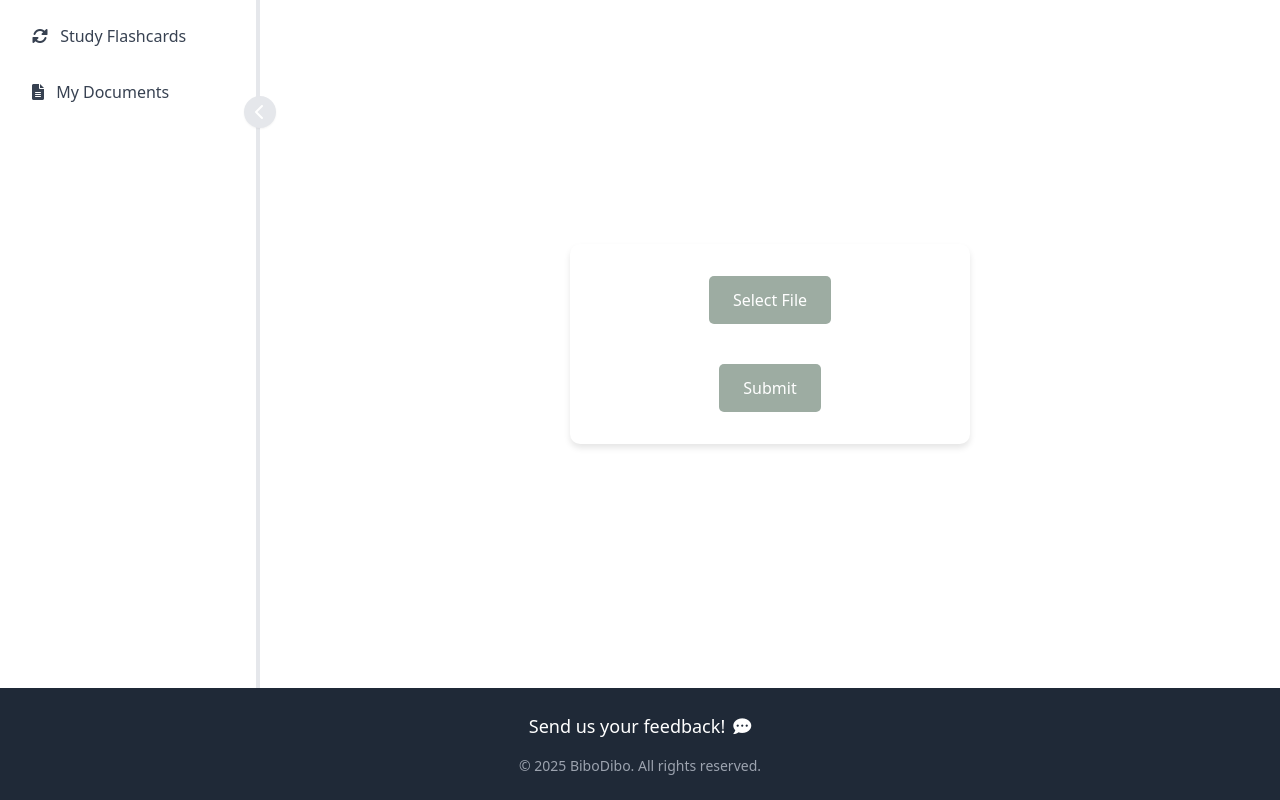
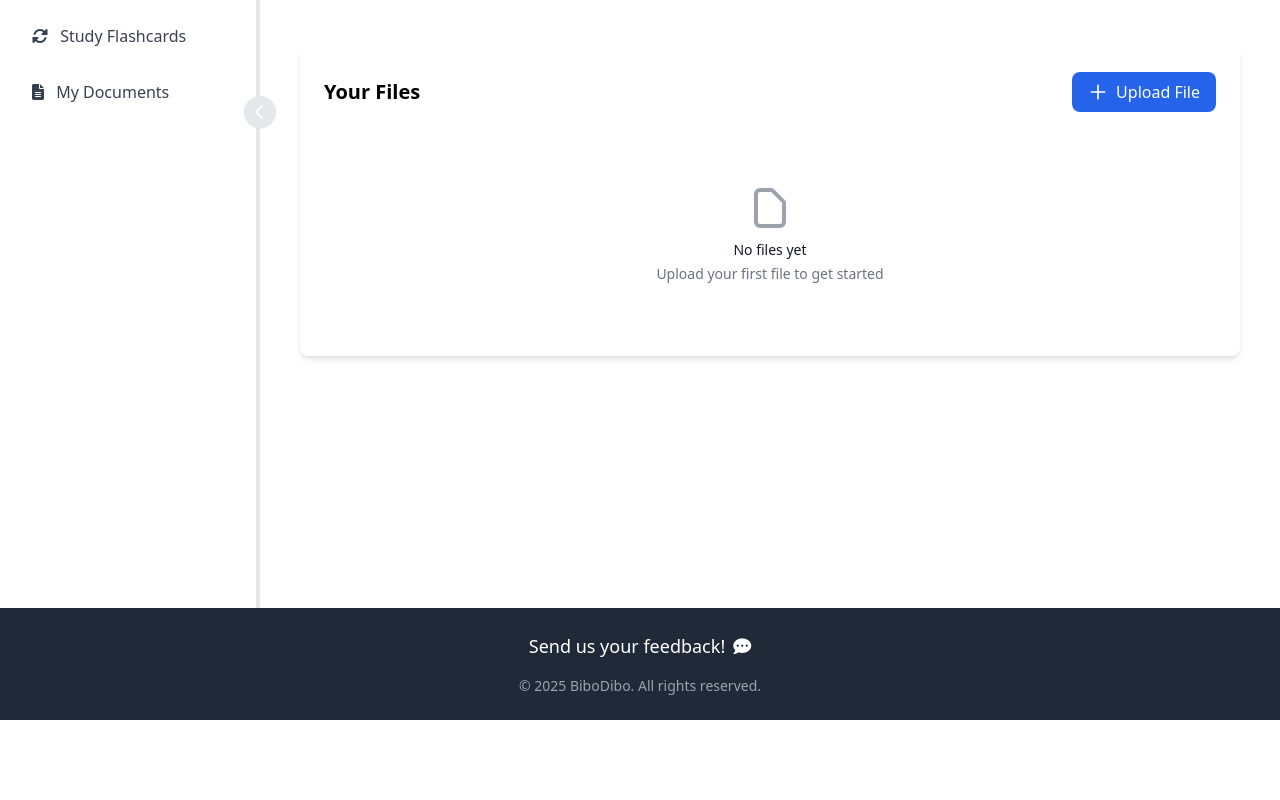
Before and after one commit to arnaugiribet/flashcards, a Django app: page /documents/ in a window 1280 px wide. Shown: the part 80-880 px from the top of the page. After the commit the page ends 800 px from the top, so only its background shows below. Run offline with Django 5.2, Linux system fonts and the light colour scheme; a user stored in the database is signed in; parts of the project's set-up code (start-up, migrations or seed data) failed here and were passed over; some libraries are stand-ins or nearby versions.

Commit message:
good my documents design

```diff
--- a/flashcards/templates/documents/user_documents.html
+++ b/flashcards/templates/documents/user_documents.html
@@ -1,45 +1,116 @@
 {% extends 'base.html' %}
 {% block content %}
-<div style="display: flex; justify-content: center; align-items: center; min-height: 80vh;">
-    <div class="upload-container" style="background-color: white; padding: 2rem; border-radius: 10px; box-shadow: 0 4px 6px rgba(0,0,0,0.1); width: 100%; max-width: 400px;">
-        <form method="POST" enctype="multipart/form-data" action="{% url 'upload_document' %}">
-            {% csrf_token %}
+<div class="container mx-auto p-6">
+    <!-- Single panel for files -->
+    <div class="bg-white rounded-lg shadow-md p-6">
+        <div class="flex justify-between items-center mb-6">
+            <h2 class="text-xl font-semibold">Your Files</h2>
+
+            <!-- Upload button in header -->
+            <div class="relative">
+                <label for="file-upload" class="inline-flex items-center px-4 py-2 bg-blue-600 text-white rounded-lg cursor-pointer hover:bg-blue-700 transition-colors">
+                    <svg class="w-5 h-5 mr-2" fill="none" stroke="currentColor" viewBox="0 0 24 24">
+                        <path stroke-linecap="round" stroke-linejoin="round" stroke-width="2" d="M12 4v16m8-8H4"></path>
+                    </svg>
+                    Upload File
+                </label>
+                <input id="file-upload" type="file" name="document" class="hidden" accept=".pdf,.txt,.docx">
+                <div id="upload-progress" class="hidden absolute top-full right-0 mt-2 text-sm text-gray-600"></div>
+            </div>
+        </div>
 
         {% if form.non_field_errors %}
-            <div style="color: red; margin-bottom: 1rem; text-align: center;">
+        <div class="text-red-500 mb-4 text-center">
             {% for error in form.non_field_errors %}
                 {{ error }}
             {% endfor %}
         </div>
         {% endif %}
 
-            <div style="margin-bottom: 1.5rem; text-align: center;">
-                <label for="file-upload" class="custom-file-upload" style="display: inline-block; padding: 0.75rem 1.5rem; background-color: #9daca2; color: white; border-radius: 5px; cursor: pointer; margin-bottom: 1rem;">
-                    Select File
-                </label>
-                <input id="file-upload" type="file" name="document" style="display: none;" accept=".pdf,.txt,.docx">
-                <div id="file-name" style="margin-top: 0.5rem; color: #666; font-size: 0.875rem;"></div>
-
-                {% if form.file.errors %}
-                <div style="color: red; font-size: 0.875rem; margin-top: 0.5rem;">
-                    {{ form.file.errors }}
-                </div>
+        {% if user_documents %}
+        <div class="overflow-hidden">
+            <div class="grid gap-3">
+                {% for document in user_documents %}
+                <div class="flex items-center p-3 border border-gray-200 rounded-lg hover:bg-gray-50 transition-colors">
+                    <!-- File icon based on type -->
+                    <div class="mr-4">
+                        {% if document.file_type == 'pdf' %}
+                        <svg class="w-8 h-8 text-red-500" fill="none" stroke="currentColor" viewBox="0 0 24 24">
+                            <path stroke-linecap="round" stroke-linejoin="round" stroke-width="2" d="M7 21h10a2 2 0 002-2V9.414a1 1 0 00-.293-.707l-5.414-5.414A1 1 0 0012.586 3H7a2 2 0 00-2 2v14a2 2 0 002 2z"></path>
+                        </svg>
+                        {% elif document.file_type == 'txt' %}
+                        <svg class="w-8 h-8 text-blue-500" fill="none" stroke="currentColor" viewBox="0 0 24 24">
+                            <path stroke-linecap="round" stroke-linejoin="round" stroke-width="2" d="M9 12h6m-6 4h6m2 5H7a2 2 0 01-2-2V5a2 2 0 012-2h5.586a1 1 0 01.707.293l5.414 5.414a1 1 0 01.293.707V19a2 2 0 01-2 2z"></path>
+                        </svg>
+                        {% else %}
+                        <svg class="w-8 h-8 text-gray-500" fill="none" stroke="currentColor" viewBox="0 0 24 24">
+                            <path stroke-linecap="round" stroke-linejoin="round" stroke-width="2" d="M7 21h10a2 2 0 002-2V9.414a1 1 0 00-.293-.707l-5.414-5.414A1 1 0 0012.586 3H7a2 2 0 00-2 2v14a2 2 0 002 2z"></path>
+                        </svg>
                         {% endif %}
                     </div>
 
-            <div style="text-align: center;">
-                <button type="submit" style="background-color: #9daca2; color: white; border: none; padding: 0.75rem 1.5rem; border-radius: 5px; cursor: pointer;">
-                    Submit
+                    <!-- File info -->
+                    <div class="flex-grow">
+                        <h3 class="font-medium">{{ document.name }}</h3>
+                        <div class="text-sm text-gray-500">
+                            {{ document.file_type|upper }} • Uploaded {{ document.uploaded_at|date:"M d, Y" }} at {{ document.uploaded_at|date:"H:i" }}
+                        </div>
+                    </div>
+
+                    <!-- Action buttons -->
+                    <div class="flex gap-2">
+                        <button class="p-2 text-gray-500 hover:text-blue-600 hover:bg-blue-50 rounded-full transition-colors">
+                            <svg class="w-5 h-5" fill="none" stroke="currentColor" viewBox="0 0 24 24">
+                                <path stroke-linecap="round" stroke-linejoin="round" stroke-width="2" d="M15 12a3 3 0 11-6 0 3 3 0 016 0z"></path>
+                                <path stroke-linecap="round" stroke-linejoin="round" stroke-width="2" d="M2.458 12C3.732 7.943 7.523 5 12 5c4.478 0 8.268 2.943 9.542 7-1.274 4.057-5.064 7-9.542 7-4.477 0-8.268-2.943-9.542-7z"></path>
+                            </svg>
+                        </button>
+                        <button class="p-2 text-gray-500 hover:text-red-600 hover:bg-red-50 rounded-full transition-colors">
+                            <svg class="w-5 h-5" fill="none" stroke="currentColor" viewBox="0 0 24 24">
+                                <path stroke-linecap="round" stroke-linejoin="round" stroke-width="2" d="M19 7l-.867 12.142A2 2 0 0116.138 21H7.862a2 2 0 01-1.995-1.858L5 7m5 4v6m4-6v6m1-10V4a1 1 0 00-1-1h-4a1 1 0 00-1 1v3M4 7h16"></path>
+                            </svg>
                         </button>
                     </div>
-        </form>
+                </div>
+                {% endfor %}
+            </div>
+        </div>
+        {% else %}
+        <div class="text-center py-12">
+            <svg class="mx-auto h-12 w-12 text-gray-400" fill="none" stroke="currentColor" viewBox="0 0 24 24">
+                <path stroke-linecap="round" stroke-linejoin="round" stroke-width="2" d="M7 21h10a2 2 0 002-2V9.414a1 1 0 00-.293-.707l-5.414-5.414A1 1 0 0012.586 3H7a2 2 0 00-2 2v14a2 2 0 002 2z"></path>
+            </svg>
+            <h3 class="mt-2 text-sm font-medium text-gray-900">No files yet</h3>
+            <p class="mt-1 text-sm text-gray-500">Upload your first file to get started</p>
+        </div>
+        {% endif %}
     </div>
 </div>
 
 <script>
 document.getElementById('file-upload').addEventListener('change', function() {
-    var fileName = this.files[0] ? this.files[0].name : 'No file selected';
-    document.getElementById('file-name').textContent = fileName;
+    if (this.files[0]) {
+        const formData = new FormData();
+        formData.append('document', this.files[0]);
+        formData.append('csrfmiddlewaretoken', '{{ csrf_token }}');
+
+        const progressElement = document.getElementById('upload-progress');
+        progressElement.textContent = 'Uploading...';
+        progressElement.classList.remove('hidden');
+
+        fetch('{% url "upload_document" %}', {
+            method: 'POST',
+            body: formData
+        })
+        .then(response => {
+            if (!response.ok) throw new Error('Upload failed');
+            window.location.reload();
+        })
+        .catch(error => {
+            progressElement.textContent = 'Upload failed. Please try again.';
+            progressElement.classList.add('text-red-500');
+        });
+    }
 });
 </script>
 {% endblock %}
--- a/flashcards/views.py
+++ b/flashcards/views.py
@@ -9,7 +9,7 @@ from django.contrib import messages
 from django.contrib.auth.forms import UserCreationForm, PasswordChangeForm
 from django.contrib.auth.models import User
 from django.core.mail import send_mail
-from flashcards.models import Flashcard, Deck, FailedFeedback
+from flashcards.models import Flashcard, Deck, FailedFeedback, UserDocument
 from flashcards.forms import DocumentUploadForm
 from django.utils.translation import activate
 import json
@@ -197,7 +197,8 @@ def delete_deck(request, deck_id):
 
 @login_required
 def user_documents(request):
-    return render(request, 'documents/user_documents.html')
+    user_documents = UserDocument.objects.filter(user=request.user)
+    return render(request, 'documents/user_documents.html', {'user_documents': user_documents})
 
 @login_required
 def upload_document(request):
```
Lines whose indentation alone changed are shown as unchanged.
